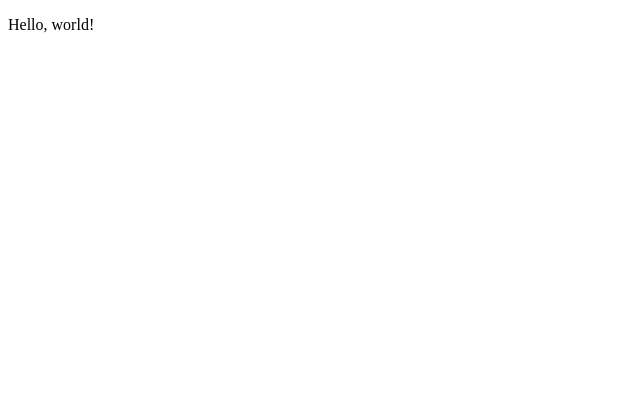
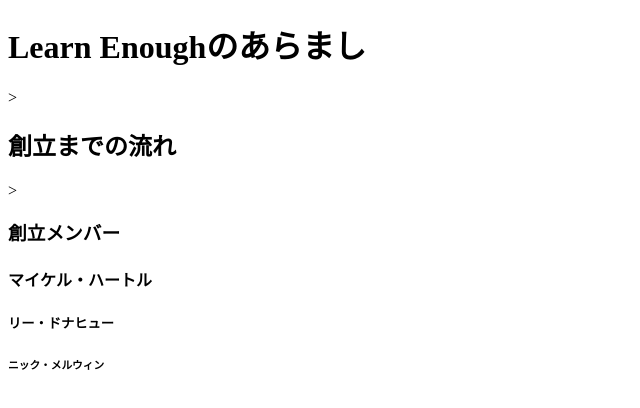
Before and after one commit to kunugi666/sample_website, a plain HTML site: page index.html in a window 1280 px wide. Shown: the whole page, without its empty margins (0-640 px from the left). Drawn offline with Linux system fonts and the light colour scheme.

Commit message:
ensyuu2no1

```diff
--- a/index.html
+++ b/index.html
@@ -1,10 +1,15 @@
 <!DOCTYPE html>
 <html>
   <head>
-    <title>ページタイトル</title>
+    <title>Railsチュートリアル初心者シリーズ</title>
     <meta charset="utf-8">
   </head>
   <body>
-    <p>Hello, world!</p>
+    <h1>Learn Enoughのあらまし</h1>>
+    <h2>創立までの流れ</h2>>
+    <h3>創立メンバー</h3>
+    <h4>マイケル・ハートル</h4>
+    <h5>リー・ドナヒュー</h5>
+    <h6>ニック・メルウィン</h6>
   </body>
 </html>
```
